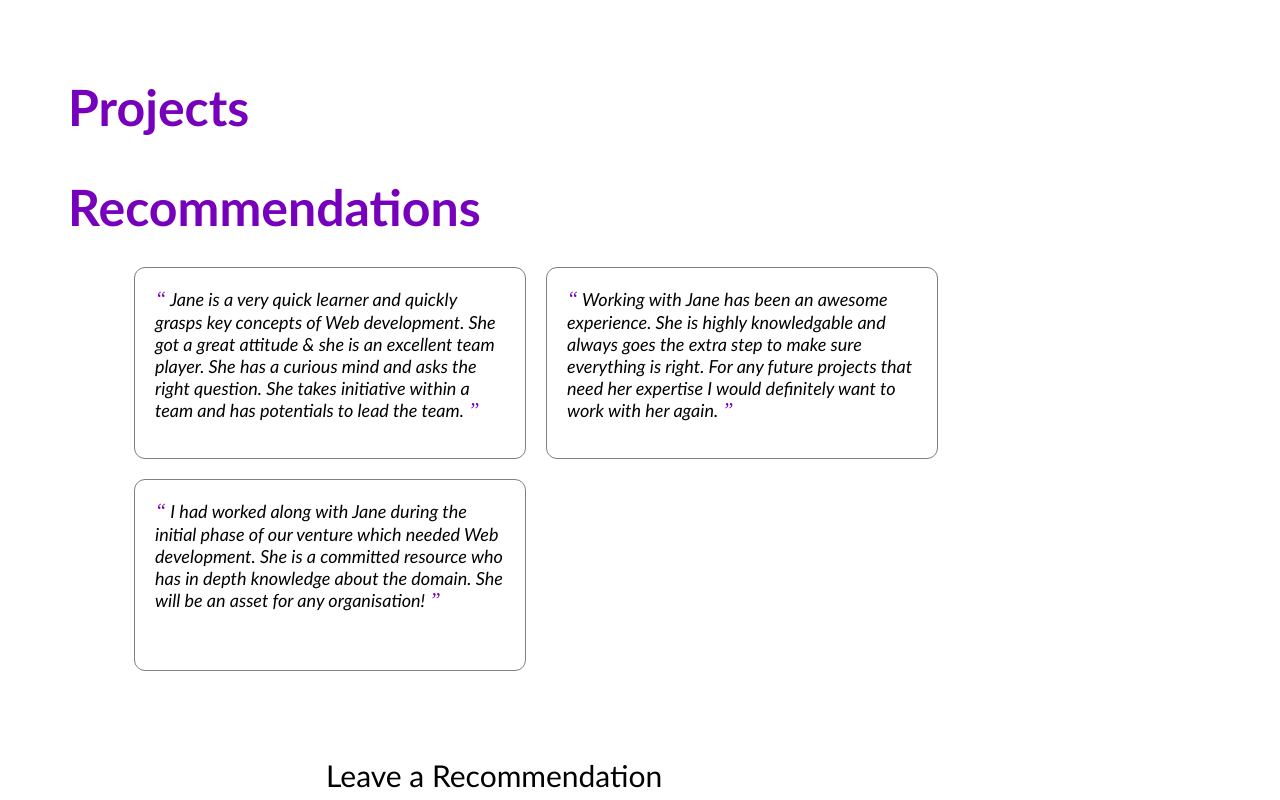
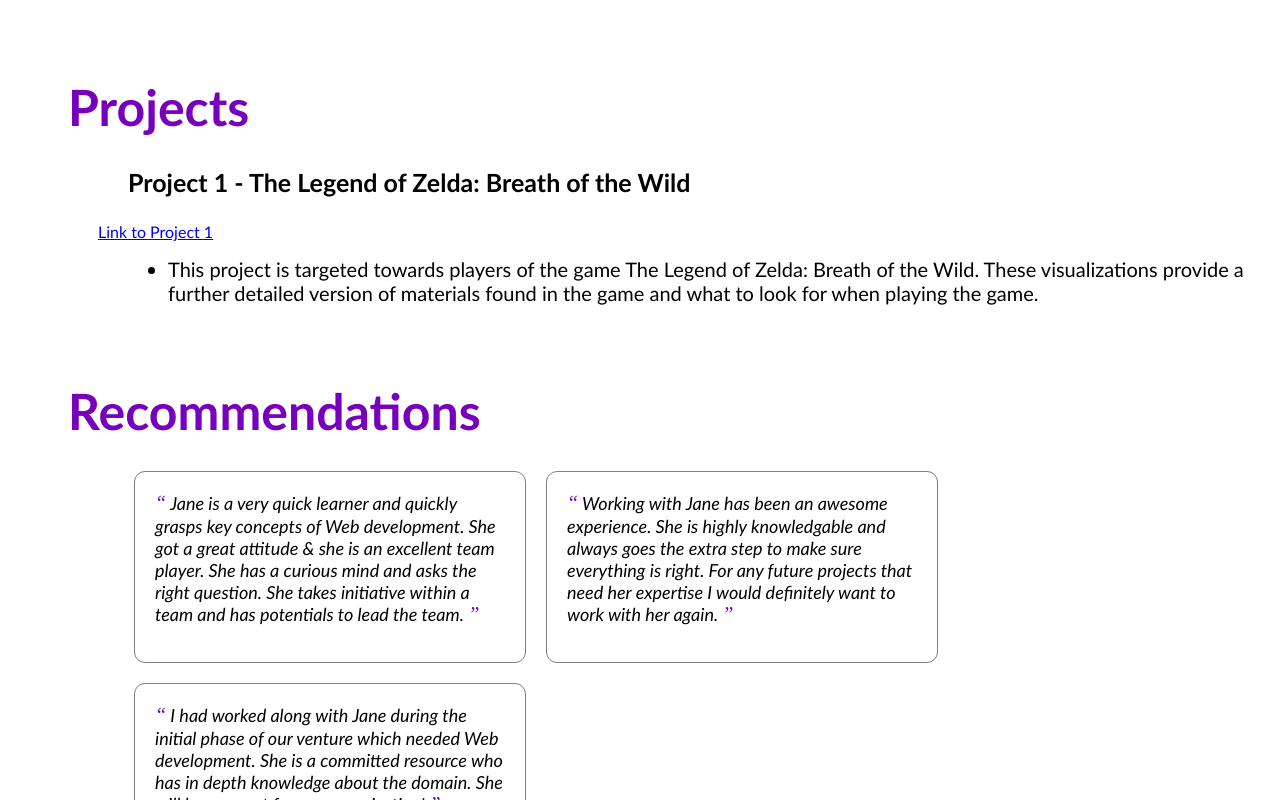
Before and after one commit to rushiljadia/rushiljadia, a plain HTML site: page index.html in a window 1280 px wide. Shown: the part 786-1586 px from the top of the page. Drawn offline with Linux system fonts and the light colour scheme.

Commit message:
Updated index.html with Project 1

```diff
--- a/index.html
+++ b/index.html
@@ -27,7 +27,7 @@
       <div class="topdiv">
         <a class="topmenu" href="#about-me">About Me</a>
         <!-- Add the links for Skills, Projects and Recommendation here -->
-
+        <a class="topmenu" href="#projects">Projects</a>
       </div>
     </div>
   </nav>
@@ -81,15 +81,17 @@
     </h2>
     <div style="clear:both;"></div>
 
-    <!-- <div id="projects-container" class="projects-container">
+    <div id="projects-container" class="projects-container">
       <div class="project-card">
-        <h3>Chatbot</h3>
+        <h3>Project 1 - The Legend of Zelda: Breath of the Wild </h3>
+        <a class="" href="Project1-BOTW.html">Link to Project 1</a>
         <ul>
-          <li>Developed a secure website integrated with chatbot for an automobile client using HTML, CSS, JavaScript
-            and IBM Watson Assistant</li>
+          <li>This project is targeted towards players of the game The Legend of Zelda: Breath of the Wild. These
+            visualizations provide a further detailed version of materials found in the game and what to look for
+            when playing the game.</li>
         </ul>
       </div>
-      <hr>
+      <!-- <hr>
       <div class="project-card">
         <h3>Sentiment Analyzer</h3>
         <ul>
@@ -104,8 +106,8 @@
           <li>Created a styled multi-page website for a new player in the fashion industry and integrated it with a
             shopping cart, using stripe for payment gateway</li>
         </ul>
-      </div>
-    </div> -->
+      </div> -->
+    </div>
   </section>
   <div style="clear:both;"></div>
 
```
